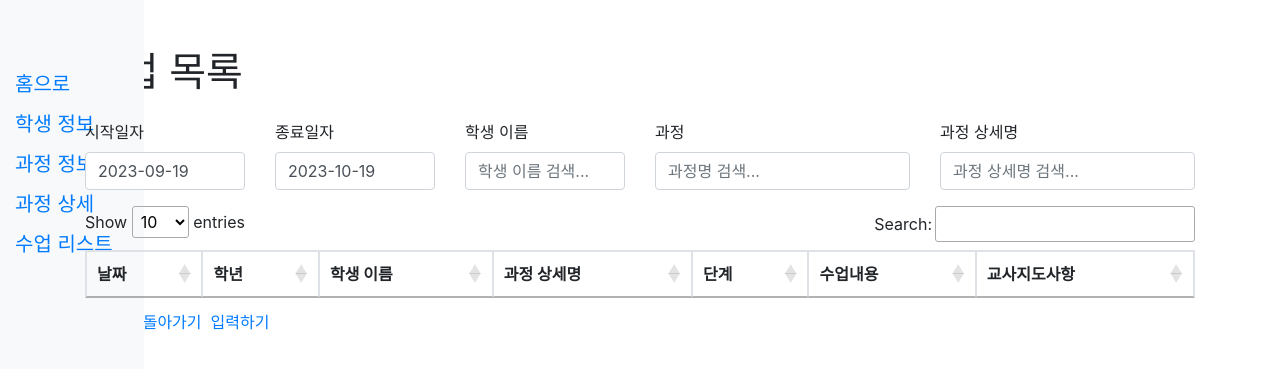
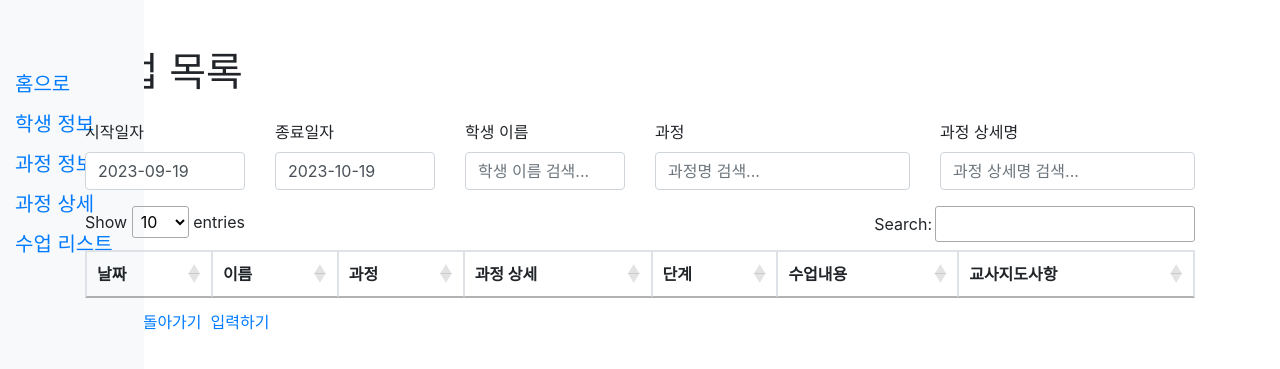
Before and after one commit to leeledger/open_class_test, a Python web app: template templates/lesson_list.html in a window 1280 px wide. Shown: the top 369 px of the page. Run offline with Jinja, Linux system fonts and the light colour scheme; the template is opened without the code that fills it, so the values that code supplies are empty; some libraries are stand-ins or nearby versions.

Commit message:
ㅇㅁㅇㄴㅁㅇ

```diff
--- a/static/lesson_list.js
+++ b/static/lesson_list.js
@@ -22,15 +22,20 @@ $(document).ready(function() {
         },
         "columns": [
             { "data": 0 }, // 날짜
-            { "data": 1 }, // 학년
-            { "data": 2 }, // 학생 이름
+            { "data": 1 }, // 학생이름
+            { "data": 2 }, // 대분류 과목명
             {
                 "data": 3,
                 "render": function(data, type, row) {
-                  var lessonId = row[row.length - 1];
-
-                  var url = '/lesson_update_move/' + encodeURIComponent(lessonId);
-                  return '<a href="' + url + '">' + data + '</a>';
+                    var lessonId;
+                    if (row.length > 0) {
+                        lessonId = row[row.length - 1];
+                    } else {
+                        // 예외 처리: row 배열이 비어있을 때 필요한 동작 수행
+                        lessonId = ''; // 또는 다른 값으로 설정
+                    }
+                    var url = '/lesson_update_move/' + encodeURIComponent(lessonId);
+                    return '<a href="' + url + '">' + data + '</a>';
                 }
                }, // 과정 상세명 (링크 추가)
             { "data": 4 }, // 단계
--- a/templates/lesson_list.html
+++ b/templates/lesson_list.html
@@ -116,9 +116,9 @@
       <thead>
         <tr>
           <th>날짜</th>
-          <th>학년</th>
-          <th>학생 이름</th>
-          <th>과정 상세명</th>
+          <th>이름</th>
+          <th>과정</th>
+          <th>과정 상세</th>
           <th>단계</th>
           <th>수업내용</td>
           <th>교사지도사항</td>
```
Also changed, not shown: class_history.py (+9 -3 lines), static/lesson.js (+22 -0 lines).
